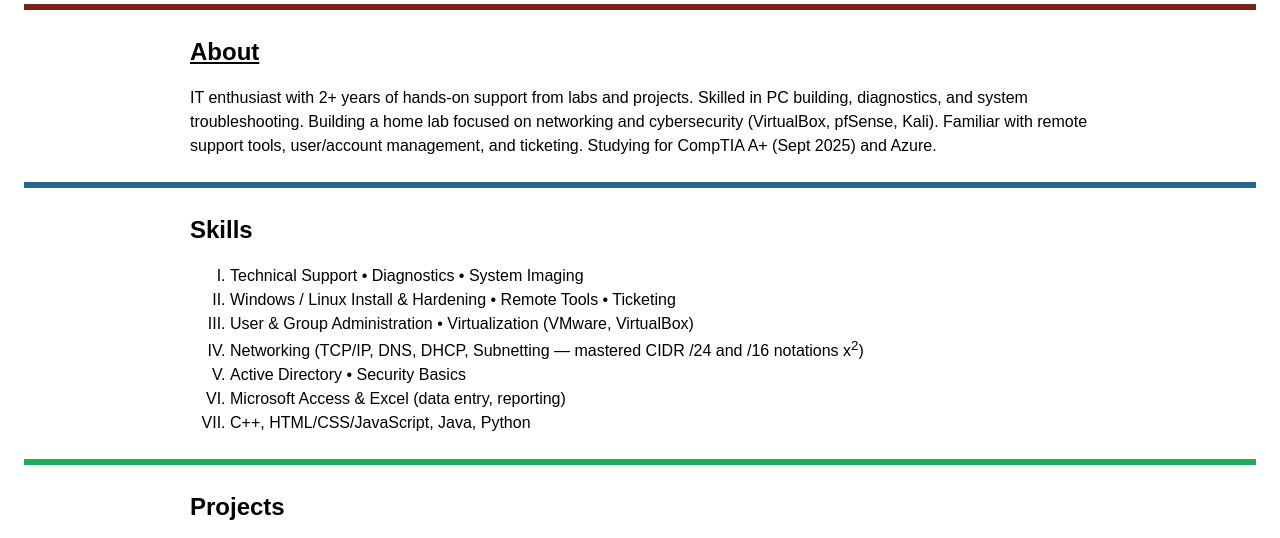
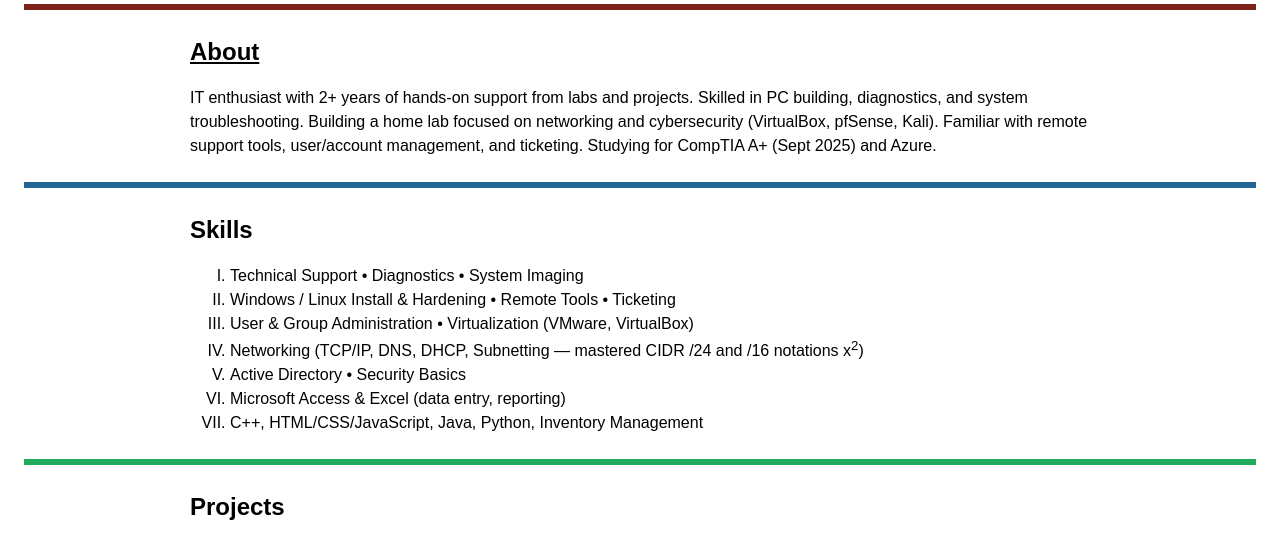
Before and after one commit to dcodyastro/Resume, a plain HTML site: page resume.htm in a window 1280 px wide. Shown: the part 188-726 px from the top of the page. Drawn offline with Linux system fonts and the light colour scheme.

Commit message:
Update resume.htm

```diff
--- a/resume.htm
+++ b/resume.htm
@@ -42,7 +42,7 @@
       <li>Networking (TCP/IP, DNS, DHCP, Subnetting — mastered CIDR /24 and /16 notations x<sup>2</sup>)</li>
       <li>Active Directory • Security Basics</li>
       <li>Microsoft Access & Excel (data entry, reporting)</li>
-      <li>C++, HTML/CSS/JavaScript, Java, Python</li>
+      <li>C++, HTML/CSS/JavaScript, Java, Python, Inventory Management </li>
     </ol>
   </section>
 
```
